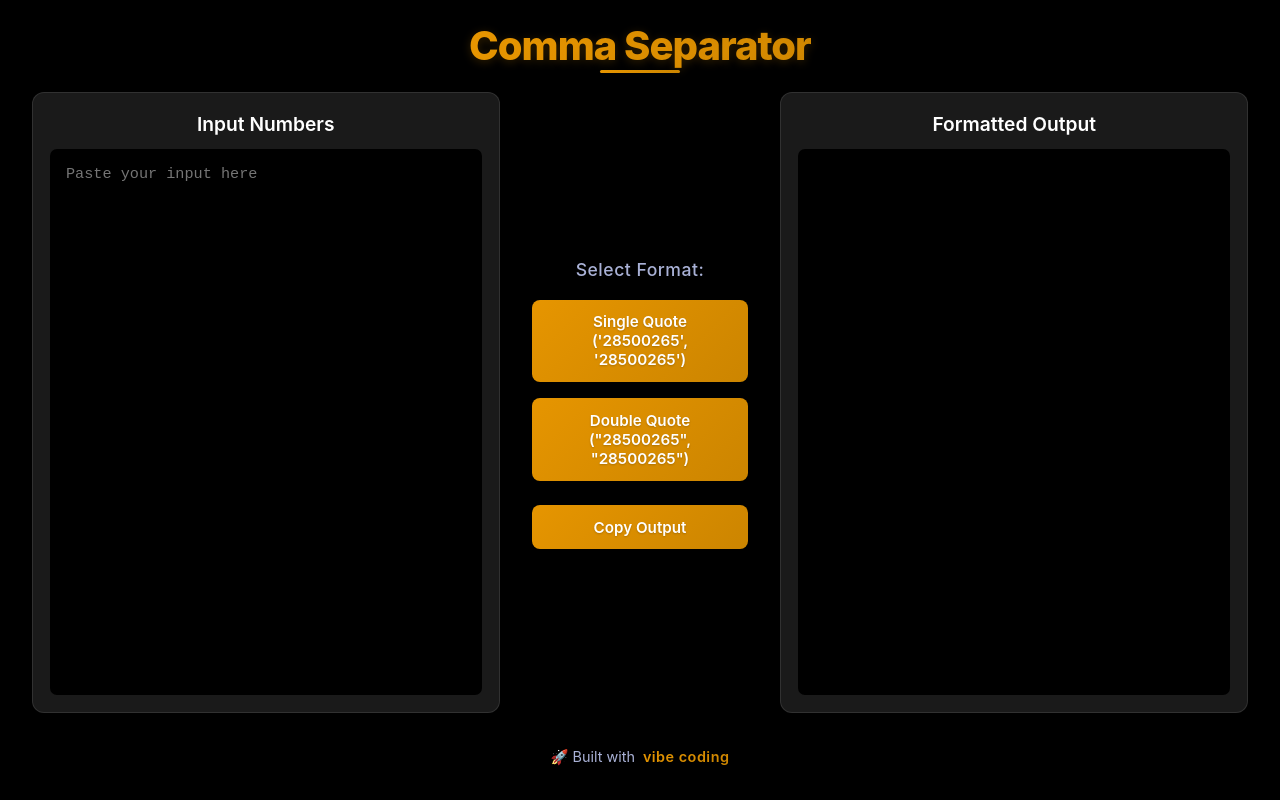
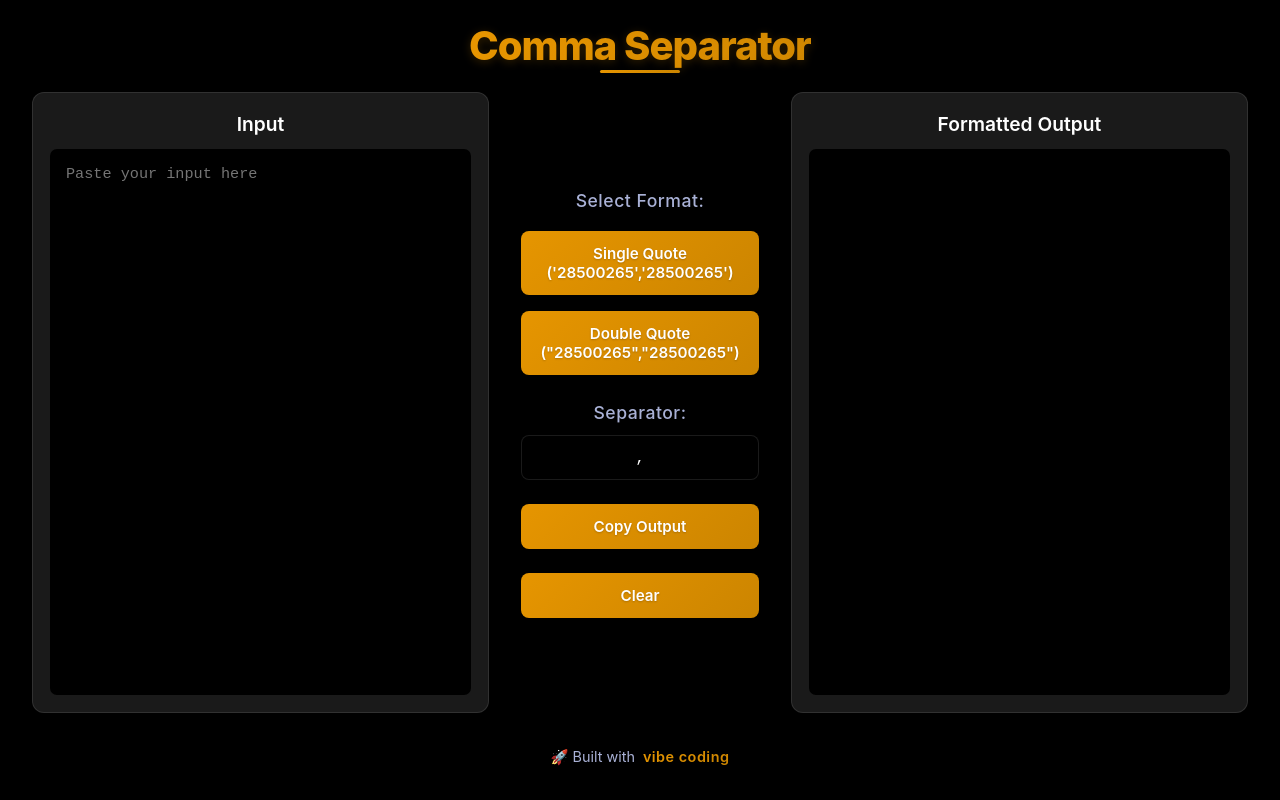
Before and after one commit to keshavop/comma-separator, a React (Vite) app: page / in a window 1280 px wide. Built offline with nearby package versions, Linux system fonts and the light colour scheme; no server answers.

Commit message:
feat: Add customizable separator input, clear button functionality, and project benefits documentation.

```diff
--- a/src/App.css
+++ b/src/App.css
@@ -36,9 +36,11 @@ body {
   will-change: filter;
   transition: filter 300ms;
 }
+
 .logo:hover {
   filter: drop-shadow(0 0 2em #646cffaa);
 }
+
 .logo.react:hover {
   filter: drop-shadow(0 0 2em #61dafbaa);
 }
@@ -47,6 +49,7 @@ body {
   from {
     transform: rotate(0deg);
   }
+
   to {
     transform: rotate(360deg);
   }
@@ -87,6 +90,7 @@ h1 {
   letter-spacing: -1px;
   background: linear-gradient(135deg, var(--gradient-start), var(--gradient-end));
   -webkit-background-clip: text;
+  background-clip: text;
   -webkit-text-fill-color: transparent;
   text-shadow: 0 2px 10px rgba(255, 165, 0, 0.2);
   position: relative;
@@ -192,13 +196,16 @@ h1::after {
   box-sizing: border-box;
   transition: border-color 0.2s ease;
   overflow-y: auto;
-  scrollbar-width: none; /* Firefox */
-  -ms-overflow-style: none; /* IE and Edge */
+  scrollbar-width: none;
+  /* Firefox */
+  -ms-overflow-style: none;
+  /* IE and Edge */
 }
 
 .input-box::-webkit-scrollbar,
 .output-box::-webkit-scrollbar {
-  display: none; /* Chrome, Safari, Opera */
+  display: none;
+  /* Chrome, Safari, Opera */
 }
 
 .input-box:focus,
@@ -208,7 +215,8 @@ h1::after {
 }
 
 .format-button,
-.copy-button {
+.copy-button,
+.clear-button {
   padding: 0.8rem 1.2rem;
   background: linear-gradient(135deg, var(--gradient-start), var(--gradient-end));
   color: var(--text-primary);
@@ -225,7 +233,8 @@ h1::after {
 }
 
 .format-button span,
-.copy-button span {
+.copy-button span,
+.clear-button span {
   position: relative;
   z-index: 2;
   transition: color 0.3s ease;
@@ -234,7 +243,8 @@ h1::after {
 }
 
 .format-button::before,
-.copy-button::before {
+.copy-button::before,
+.clear-button::before {
   content: '';
   position: absolute;
   top: 0;
@@ -248,17 +258,20 @@ h1::after {
 }
 
 .format-button:hover::before,
-.copy-button:hover::before {
+.copy-button:hover::before,
+.clear-button:hover::before {
   opacity: 1;
 }
 
 .format-button:hover span,
-.copy-button:hover span {
+.copy-button:hover span,
+.clear-button:hover span {
   color: #000000 !important;
 }
 
 .format-button:hover,
-.copy-button:hover {
+.copy-button:hover,
+.clear-button:hover {
   transform: translateY(-2px);
   box-shadow: 0 4px 12px rgba(230, 149, 0, 0.4);
 }
@@ -280,6 +293,41 @@ h1::after {
   font-weight: 700;
   letter-spacing: 0.5px;
   text-transform: uppercase;
+}
+
+.separator-options {
+  display: flex;
+  flex-direction: column;
+  gap: 0.5rem;
+  width: 100%;
+}
+
+.separator-options h3 {
+  color: var(--text-secondary);
+  margin: 0;
+  text-align: center;
+  font-size: 1.1rem;
+  font-weight: 500;
+  letter-spacing: 0.5px;
+}
+
+.separator-input {
+  width: 100%;
+  padding: 0.8rem;
+  border: 1px solid var(--border-color);
+  border-radius: 8px;
+  font-family: 'JetBrains Mono', monospace;
+  font-size: 0.95rem;
+  background-color: var(--primary-bg);
+  color: var(--text-primary);
+  box-sizing: border-box;
+  text-align: center;
+  transition: border-color 0.2s ease;
+}
+
+.separator-input:focus {
+  outline: none;
+  border-color: var(--accent-color);
 }
 
 /* Responsive Design */
@@ -317,7 +365,8 @@ h1::after {
   }
 
   .format-button,
-  .copy-button {
+  .copy-button,
+  .clear-button {
     padding: 0.7rem 1rem;
   }
 }
@@ -362,6 +411,7 @@ h1::after {
     transform: translateX(100%);
     opacity: 0;
   }
+
   to {
     transform: translateX(0);
     opacity: 1;
@@ -372,6 +422,7 @@ h1::after {
   from {
     opacity: 1;
   }
+
   to {
     opacity: 0;
   }
@@ -397,6 +448,7 @@ h1::after {
 .vibe-text {
   background: linear-gradient(135deg, var(--gradient-start), var(--gradient-end));
   -webkit-background-clip: text;
+  background-clip: text;
   -webkit-text-fill-color: transparent;
   font-weight: 600;
   letter-spacing: 0.5px;
--- a/src/components/NumberFormatter.tsx
+++ b/src/components/NumberFormatter.tsx
@@ -6,7 +6,8 @@ const NumberFormatter = () => {
   const [input, setInput] = useState('');
   const [output, setOutput] = useState('');
   const [formatType, setFormatType] = useState<FormatType>('plain');
-  const [showToast, setShowToast] = useState(false);
+  const [separator, setSeparator] = useState(',');
+  const [toastMessage, setToastMessage] = useState<string | null>(null);
 
   const formatNumbers = () => {
     const numbers = input
@@ -17,50 +18,71 @@ const NumberFormatter = () => {
     let formattedOutput = '';
     switch (formatType) {
       case 'plain':
-        formattedOutput = numbers.join(', ');
+        formattedOutput = numbers.join(separator);
         break;
       case 'single-quote':
-        formattedOutput = numbers.map(num => `'${num}'`).join(', ');
+        formattedOutput = numbers.map(num => `'${num}'`).join(separator);
         break;
       case 'double-quote':
-        formattedOutput = numbers.map(num => `"${num}"`).join(', ');
+        formattedOutput = numbers.map(num => `"${num}"`).join(separator);
         break;
     }
 
     setOutput(formattedOutput);
   };
 
-  // Format numbers whenever input or format type changes
+  // Format numbers whenever input, format type, or separator changes
   useEffect(() => {
     formatNumbers();
-  }, [input, formatType]);
+  }, [input, formatType, separator]);
+
+  // Handle toast timeout
+  useEffect(() => {
+    if (toastMessage) {
+      const timer = setTimeout(() => {
+        setToastMessage(null);
+      }, 2000);
+      return () => clearTimeout(timer);
+    }
+  }, [toastMessage]);
 
   const handleFormatButtonClick = (type: FormatType) => {
     setFormatType(type);
   };
 
+  const triggerToast = (message: string) => {
+    setToastMessage(null); // Force re-render if message is same to restart animation if CSS keyframe relies on mounting, though simple text change works too.
+    // Actually CSS animation runs on mount.
+    // Ideally we'd remove and re-add element, but for now simple state switch:
+    setTimeout(() => setToastMessage(message), 10);
+  }
+
   const handleCopy = async () => {
     try {
       await navigator.clipboard.writeText(output);
-      setShowToast(true);
-      setTimeout(() => setShowToast(false), 2000); // Hide toast after 2 seconds
+      triggerToast('Output copied to clipboard!');
     } catch (err) {
       console.error('Failed to copy text: ', err);
     }
   };
 
+  const handleClear = () => {
+    setInput('');
+    triggerToast('Input cleared!');
+  }
+
   return (
     <div className="three-column-layout">
       {/* Toast Notification */}
-      {showToast && (
+      {toastMessage && (
         <div className="toast">
-          Output copied to clipboard!
+          {toastMessage}
         </div>
       )}
 
       {/* Left Section - Input */}
       <div className="input-section">
-        <h2>Input Numbers</h2>
+        <h2>Input</h2>
         <textarea
           value={input}
           onChange={(e) => setInput(e.target.value)}
@@ -77,17 +99,32 @@ const NumberFormatter = () => {
             className={`format-button ${formatType === 'single-quote' ? 'active' : ''}`}
             onClick={() => handleFormatButtonClick('single-quote')}
           >
-            <span>Single Quote ('28500265', '28500265')</span>
+            <span>Single Quote ('28500265'{separator}'28500265')</span>
           </button>
           <button
             className={`format-button ${formatType === 'double-quote' ? 'active' : ''}`}
             onClick={() => handleFormatButtonClick('double-quote')}
           >
-            <span>Double Quote ("28500265", "28500265")</span>
+            <span>Double Quote ("28500265"{separator}"28500265")</span>
           </button>
         </div>
+
+        <div className="separator-options">
+          <h3>Separator:</h3>
+          <input
+            type="text"
+            value={separator}
+            onChange={(e) => setSeparator(e.target.value)}
+            className="separator-input"
+            placeholder="Enter separator (e.g. , )"
+          />
+        </div>
+
         <button onClick={handleCopy} className="copy-button">
           <span>Copy Output</span>
+        </button>
+        <button onClick={handleClear} className="clear-button">
+          <span>Clear</span>
         </button>
       </div>
 
```
Also changed, not shown: 1 other file (tests, documents, lock files or other folders).
